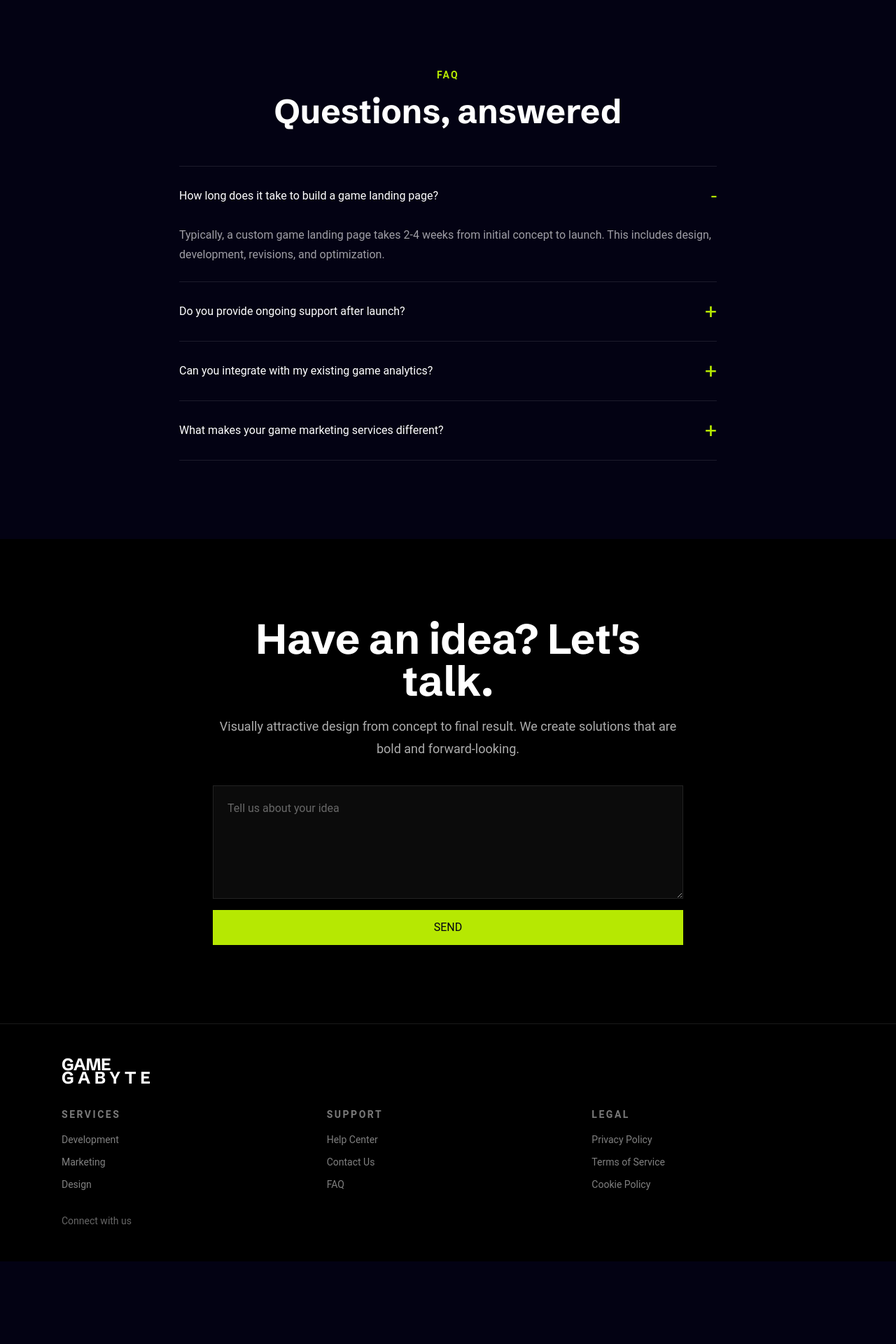
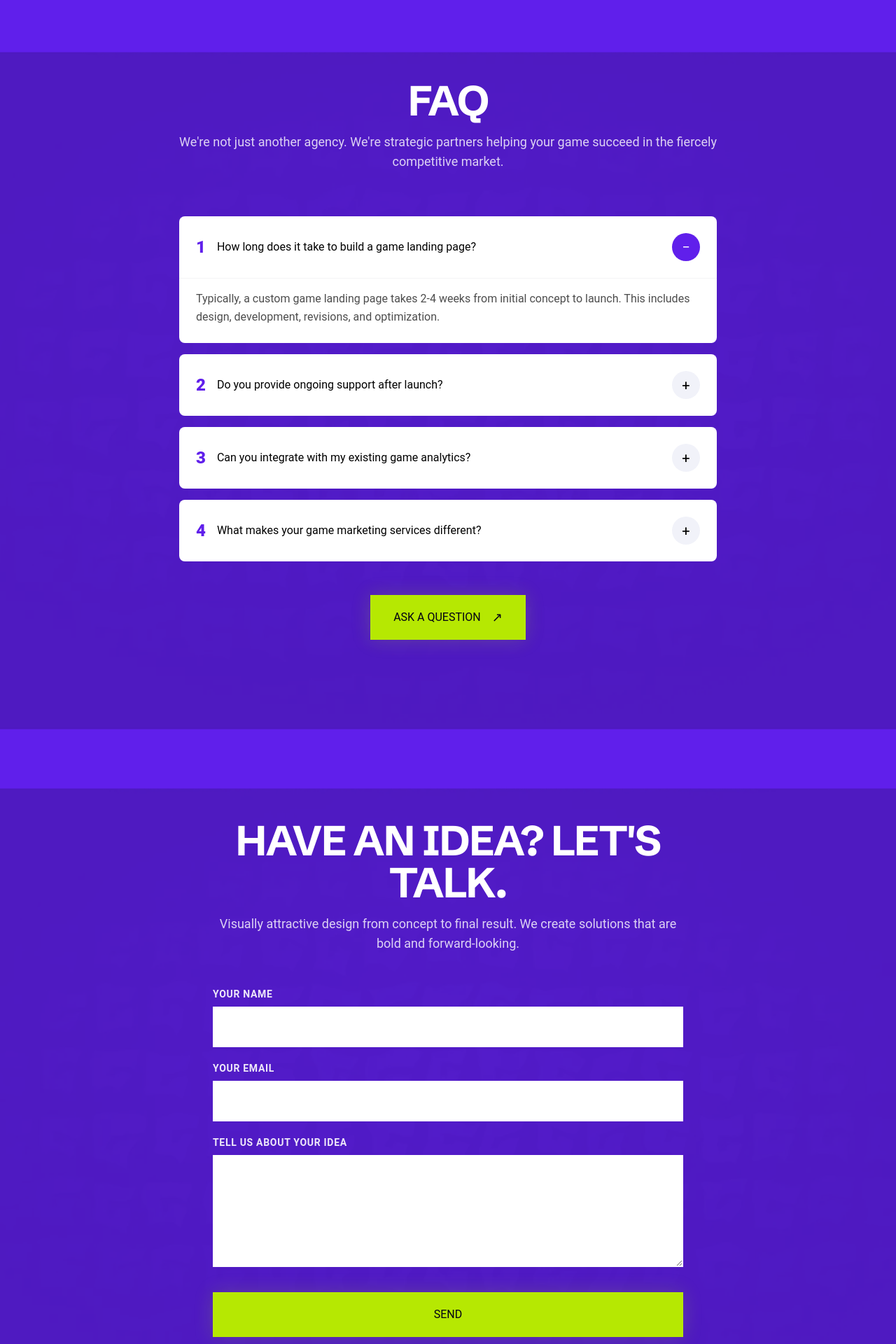
Before and after one commit to sowndev0106/gamegabyte-landing-page, a React (Vite) app: page / in a window 1280 px wide. Shown: the part 7200-9120 px from the top of the page at 70% size. Before the commit the page ends 9002 px from the top, so only its background shows below. Built offline with nearby package versions, Linux system fonts and the light colour scheme; a web font is replaced by a local one.

Commit message:
feat: align faq contact and footer with live

```diff
--- a/src/sections/Contact.tsx
+++ b/src/sections/Contact.tsx
@@ -1,34 +1,93 @@
 import { useState } from 'react'
-import { content } from '../content/content'
+import { content, assets } from '../content/content'
 import { Reveal } from '../components/motion/Reveal'
 import { Container } from '../components/ui/Container'
-import { Section } from '../components/ui/Section'
 
 export function Contact() {
+  const [formData, setFormData] = useState({ name: '', email: '', message: '' })
   const [sent, setSent] = useState(false)
 
+  const handleSubmit = (event: React.FormEvent) => {
+    event.preventDefault()
+    setSent(true)
+    setFormData({ name: '', email: '', message: '' })
+  }
+
   return (
-    <Section id="contact" className="bg-black">
-      <Container>
+    <section id="contact" className="relative overflow-hidden bg-brand px-4 py-16 sm:px-6 sm:py-24 lg:py-32">
+      <div
+        className="absolute inset-0 bg-cover bg-center opacity-[0.18] pointer-events-none"
+        style={{ backgroundImage: `url(${assets.backgrounds.pattern})` }}
+      />
+      <Container className="relative z-10">
         <Reveal>
-          <div className="mx-auto max-w-2xl text-center">
-            <h2 className="font-display text-4xl font-bold text-white sm:text-6xl">{content.contact.title}</h2>
-            <p className="mt-5 text-lg leading-8 text-white/68">{content.contact.body}</p>
-            <form className="mt-9 flex flex-col gap-4" onSubmit={(event) => { event.preventDefault(); setSent(true) }}>
-              <textarea
-                required
-                rows={5}
-                placeholder={content.contact.fields.message}
-                className="border border-white/10 bg-white/[0.045] p-5 text-white outline-none placeholder:text-white/38 focus:border-accent"
-              />
-              <button type="submit" className="min-h-12 border border-accent bg-accent px-7 py-3 font-bold uppercase text-ink">
+          <div className="mx-auto max-w-2xl text-center text-white">
+            <h2 className="font-display text-4xl font-bold uppercase tracking-tight sm:text-5xl lg:text-6xl">
+              {content.contact.title}
+            </h2>
+            <p className="mt-4 text-lg text-white/80">
+              {content.contact.body}
+            </p>
+
+            <form className="mt-12 flex flex-col gap-5 text-left" onSubmit={handleSubmit}>
+              <div className="flex flex-col gap-2">
+                <label htmlFor="contact-name" className="text-sm font-semibold uppercase tracking-wider text-white/90">
+                  {content.contact.fields.name}
+                </label>
+                <input
+                  id="contact-name"
+                  type="text"
+                  required
+                  value={formData.name}
+                  onChange={(e) => setFormData((prev) => ({ ...prev, name: e.target.value }))}
+                  className="w-full bg-white px-5 py-4 text-black outline-none border border-transparent focus:border-accent"
+                />
+              </div>
+
+              <div className="flex flex-col gap-2">
+                <label htmlFor="contact-email" className="text-sm font-semibold uppercase tracking-wider text-white/90">
+                  {content.contact.fields.email}
+                </label>
+                <input
+                  id="contact-email"
+                  type="email"
+                  required
+                  value={formData.email}
+                  onChange={(e) => setFormData((prev) => ({ ...prev, email: e.target.value }))}
+                  className="w-full bg-white px-5 py-4 text-black outline-none border border-transparent focus:border-accent"
+                />
+              </div>
+
+              <div className="flex flex-col gap-2">
+                <label htmlFor="contact-message" className="text-sm font-semibold uppercase tracking-wider text-white/90">
+                  {content.contact.fields.message}
+                </label>
+                <textarea
+                  id="contact-message"
+                  required
+                  style={{ minHeight: '160px' }}
+                  value={formData.message}
+                  onChange={(e) => setFormData((prev) => ({ ...prev, message: e.target.value }))}
+                  className="w-full bg-white px-5 py-4 text-black outline-none border border-transparent focus:border-accent resize-y"
+                />
+              </div>
+
+              <button
+                type="submit"
+                className="mt-4 min-h-16 border border-accent bg-accent px-8 py-4 text-base font-bold uppercase text-ink transition-transform duration-150 hover:-translate-y-0.5 active:translate-y-0 cursor-pointer shadow-[0_0_28px_rgba(182,232,2,0.18)]"
+              >
                 {content.contact.cta}
               </button>
-              {sent && <p className="text-accent">Form submitted - thank you!</p>}
+
+              {sent && (
+                <p className="mt-4 text-center text-accent font-semibold">
+                  Form submitted - thank you!
+                </p>
+              )}
             </form>
           </div>
         </Reveal>
       </Container>
-    </Section>
+    </section>
   )
 }
--- a/src/sections/Faq.tsx
+++ b/src/sections/Faq.tsx
@@ -1,45 +1,78 @@
 import { useState } from 'react'
 import { AnimatePresence, motion } from 'motion/react'
-import { content } from '../content/content'
+import { content, assets } from '../content/content'
 import { Container } from '../components/ui/Container'
-import { Section } from '../components/ui/Section'
-import { SectionHeading } from '../components/ui/SectionHeading'
+import { Button } from '../components/ui/Button'
 
 export function Faq() {
   const [open, setOpen] = useState<number | null>(0)
 
   return (
-    <Section id="faq" className="bg-ink">
-      <Container>
-        <SectionHeading eyebrow="FAQ" title="Questions, answered" />
-        <div className="mx-auto max-w-3xl divide-y divide-white/10 border-y border-white/10">
-          {content.faq.map((item, index) => (
-            <div key={item.q}>
+    <section id="faq" className="relative overflow-hidden bg-brand px-4 py-16 sm:px-6 sm:py-24 lg:py-32">
+      <div
+        className="absolute inset-0 bg-cover bg-center opacity-[0.18] pointer-events-none"
+        style={{ backgroundImage: `url(${assets.backgrounds.pattern})` }}
+      />
+      <Container className="relative z-10">
+        <div className="mx-auto mb-16 max-w-3xl text-center text-white">
+          <h2 className="font-display text-4xl font-bold uppercase tracking-tight sm:text-5xl lg:text-6xl">
+            FAQ
+          </h2>
+          <p className="mt-4 text-lg text-white/80">
+            We're not just another agency. We're strategic partners helping your game succeed in the fiercely competitive market.
+          </p>
+        </div>
+
+        <div className="mx-auto max-w-3xl space-y-4">
+          {content.faq.map((item, index) => {
+            const isOpen = open === index
+            return (
+              <div
+                key={item.q}
+                className="overflow-hidden bg-white text-black rounded-lg transition-all duration-300"
+              >
                 <button
                   type="button"
-                onClick={() => setOpen(open === index ? null : index)}
-                className="flex w-full items-center justify-between gap-6 py-6 text-left font-display text-xl font-bold text-white"
+                  onClick={() => setOpen(isOpen ? null : index)}
+                  className="flex w-full items-center justify-between gap-6 p-6 text-left font-display text-lg font-bold sm:text-xl"
                 >
+                  <div className="flex items-center gap-4">
+                    <span className="text-brand text-2xl font-black">{index + 1}</span>
                     <span>{item.q}</span>
-                <span className="text-3xl text-accent">{open === index ? '-' : '+'}</span>
+                  </div>
+                  <div
+                    className={`flex h-10 w-10 shrink-0 items-center justify-center rounded-full transition-colors duration-200 ${
+                      isOpen ? 'bg-[#601feb] text-white' : 'bg-[#f1f2f9] text-black'
+                    }`}
+                  >
+                    <span className="text-xl leading-none">{isOpen ? '−' : '+'}</span>
+                  </div>
                 </button>
                 <AnimatePresence initial={false}>
-                {open === index && (
-                  <motion.p
+                  {isOpen && (
+                    <motion.div
                       initial={{ height: 0, opacity: 0 }}
                       animate={{ height: 'auto', opacity: 1 }}
                       exit={{ height: 0, opacity: 0 }}
                       transition={{ duration: 0.25 }}
-                    className="overflow-hidden pb-6 leading-7 text-white/62"
                     >
+                      <p className="px-6 pb-6 text-base leading-relaxed text-black/70 border-t border-gray-100 pt-4">
                         {item.a}
-                  </motion.p>
+                      </p>
+                    </motion.div>
                   )}
                 </AnimatePresence>
               </div>
-          ))}
+            )
+          })}
+        </div>
+
+        <div className="mt-12 text-center">
+          <Button href="#contact" variant="accent" showArrow={true}>
+            ask a question
+          </Button>
         </div>
       </Container>
-    </Section>
+    </section>
   )
 }
--- a/src/sections/Footer.tsx
+++ b/src/sections/Footer.tsx
@@ -1,30 +1,39 @@
 import { content } from '../content/content'
 import { Container } from '../components/ui/Container'
+import { GamegabyteLogo } from '../components/brand/GamegabyteLogo'
 
 export function Footer() {
   return (
-    <footer className="border-t border-white/10 bg-black py-12">
-      <Container className="flex flex-col gap-8 text-center sm:text-left">
-        <p className="font-display text-2xl font-black uppercase leading-[0.82] tracking-tight text-white">
-          Game
-          <span className="block tracking-[0.24em]">Gabyte</span>
+    <footer className="border-t border-white/10 bg-black py-16 sm:py-24">
+      <Container className="grid gap-12 sm:grid-cols-2 lg:grid-cols-4">
+        <div className="flex flex-col gap-4">
+          <GamegabyteLogo className="w-fit" />
+          <p className="mt-4 text-sm text-white/50">
+            © {new Date().getFullYear()} Gamegabyte. All rights reserved.
           </p>
-        <div className="grid gap-8 sm:grid-cols-[repeat(3,minmax(0,1fr))]">
+        </div>
+
         {content.footer.columns.map((column) => (
-            <div key={column.title}>
-              <p className="text-sm font-bold uppercase tracking-[0.18em] text-white/48">{column.title}</p>
-              <nav className="mt-4 flex flex-col gap-3 text-sm text-white/50">
+          <div key={column.title} className="flex flex-col gap-4">
+            <h3 className="font-display text-lg font-semibold uppercase text-white tracking-wider">
+              {column.title}
+            </h3>
+            <nav className="flex flex-col gap-3 text-sm">
               {column.links.map((link) => (
-                  <a key={link} href="#" className="transition hover:text-accent">
+                <a key={link} href="#" className="text-white/65 transition hover:text-accent">
                   {link}
                 </a>
               ))}
             </nav>
           </div>
         ))}
+      </Container>
+
+      <div className="border-t border-white/10 mt-12 pt-8 text-center text-sm text-white/40">
+        <Container>
+          <p>{content.footer.tagline}</p>
+        </Container>
       </div>
-        <p className="text-sm text-white/40">{content.footer.tagline}</p>
-      </Container>
     </footer>
   )
 }
```
Lines whose indentation alone changed are shown as unchanged.
